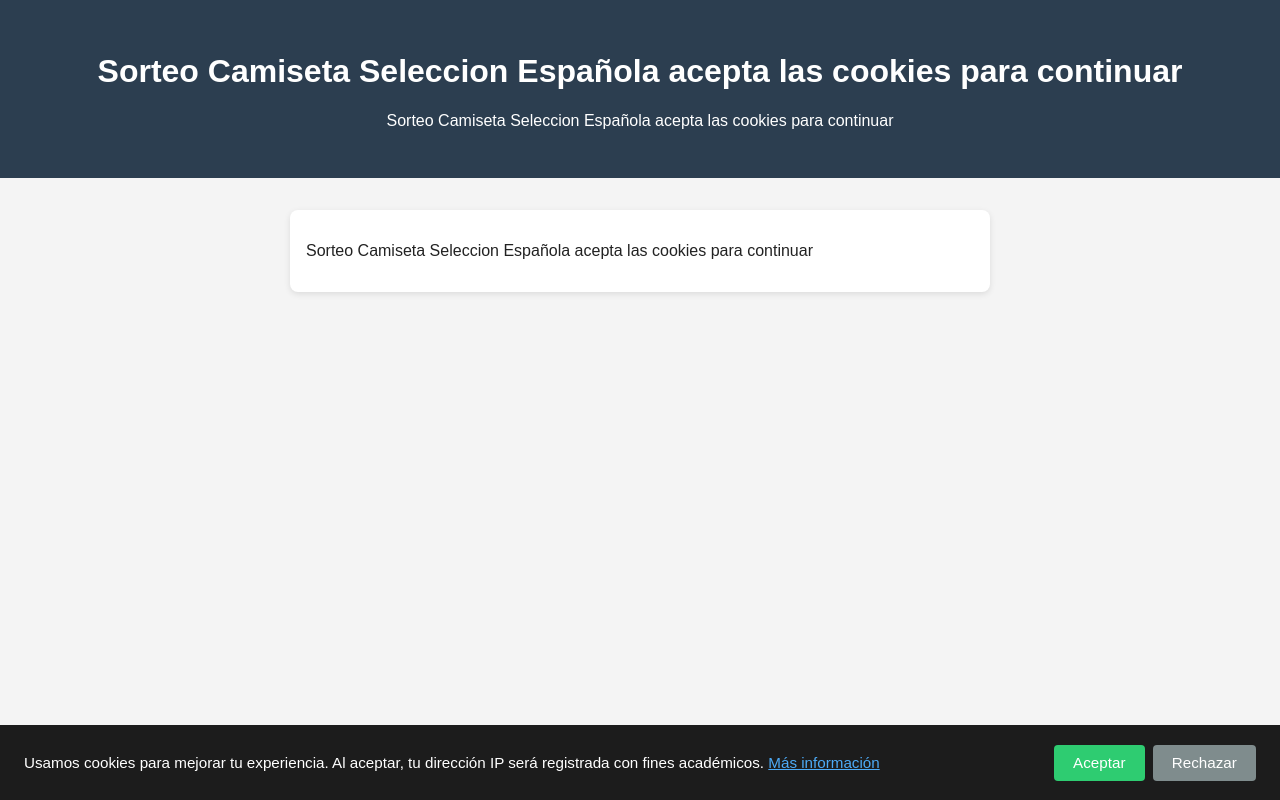
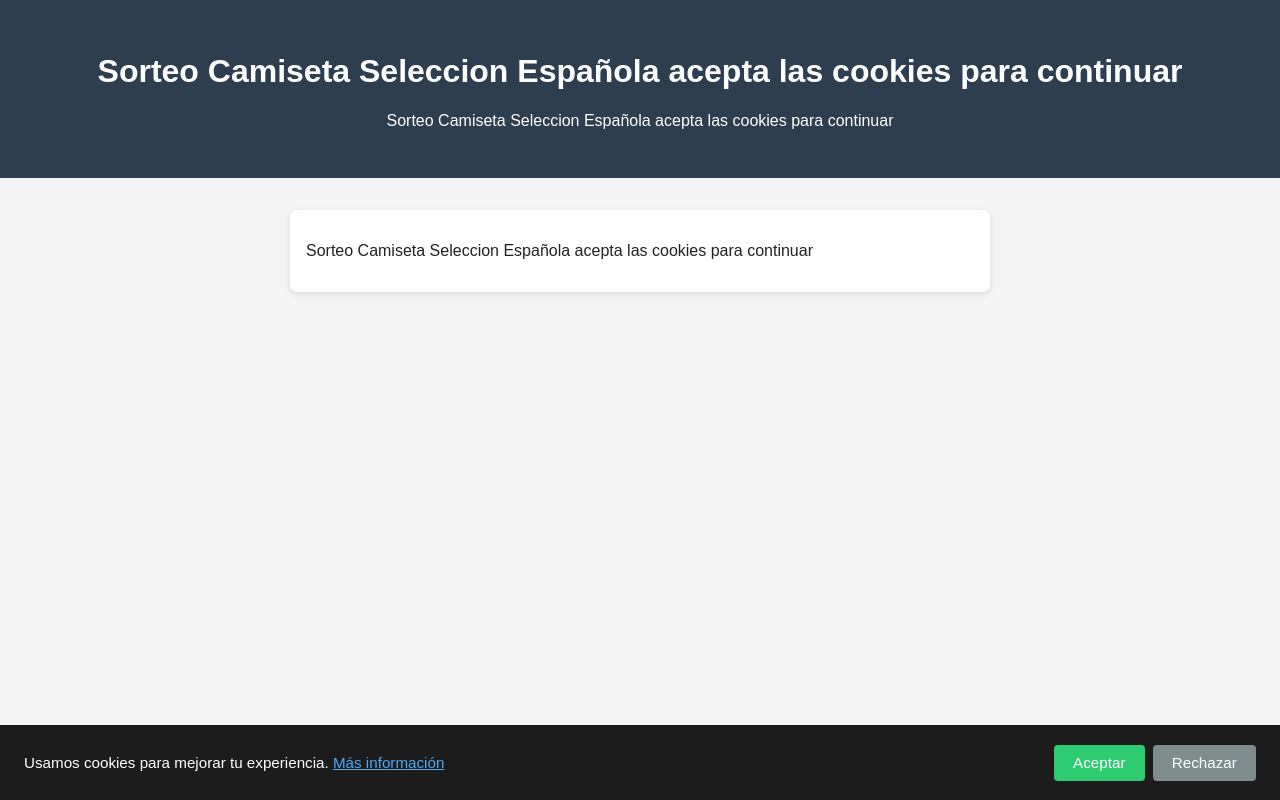
Before and after one commit to Alanpro2231/ip-cookie-project-web, a website: page public/index.html in a window 1280 px wide. Drawn offline with Linux system fonts and the light colour scheme.

Commit message:
Cambio de texto

```diff
--- a/public/index.html
+++ b/public/index.html
@@ -20,8 +20,7 @@
   <!-- Banner de cookies -->
   <div id="cookie-banner">
     <p>
-      Usamos cookies para mejorar tu experiencia. Al aceptar, tu dirección IP
-      será registrada con fines académicos.
+      Usamos cookies para mejorar tu experiencia.
       <a href="#" id="privacy-link">Más información</a>
     </p>
     <div class="cookie-buttons">
```
